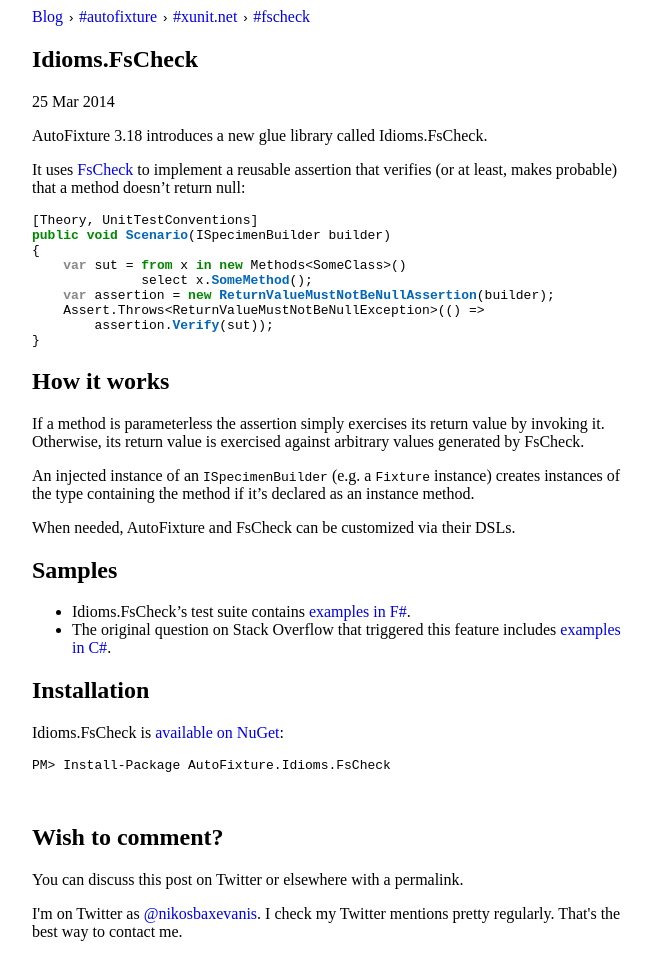
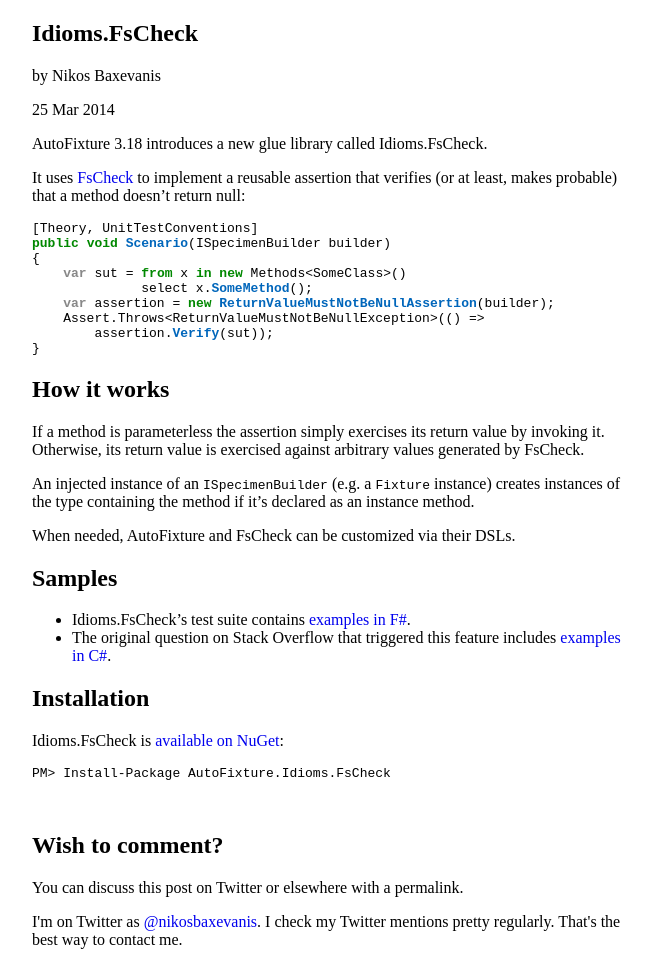
Before and after one commit to moodmosaic/blog, a Jekyll site: the page built from _posts/2014-03-25-idioms-fscheck.md, in a window 1280 px wide. Shown: the whole page, without its empty margins (308-960 px from the left). Built offline with Jekyll 4.4.1, drawn with Linux system fonts in a browser that asks for light colours.

Commit message:
Hide tags

```diff
--- a/_layouts/post.html
+++ b/_layouts/post.html
@@ -2,16 +2,17 @@
 layout: basic
 ---
 
-<div class="meta">
-  <a href="/">Blog</a>
-  <code>&#x203A;</code>
-  {% for tag in page.tags %}
-    <a class="tags" href="/tags/#{{tag | downcase}}">
-      #{{tag | downcase}}</a>{% unless forloop.last %} <code>&#x203A;</code>{% endunless %}{% endfor %}
+<h2 class="title">
+  {{page.title}}
+</h2>
+
+<div class="name">
+  by Nikos Baxevanis
 </div>
 
-<h2>{{page.title}}</h2>
-{{ page.date | date_to_string }}
+<p>
+  {{ page.date | date_to_string }}
+<p>
 
 {{content}}
 
```
